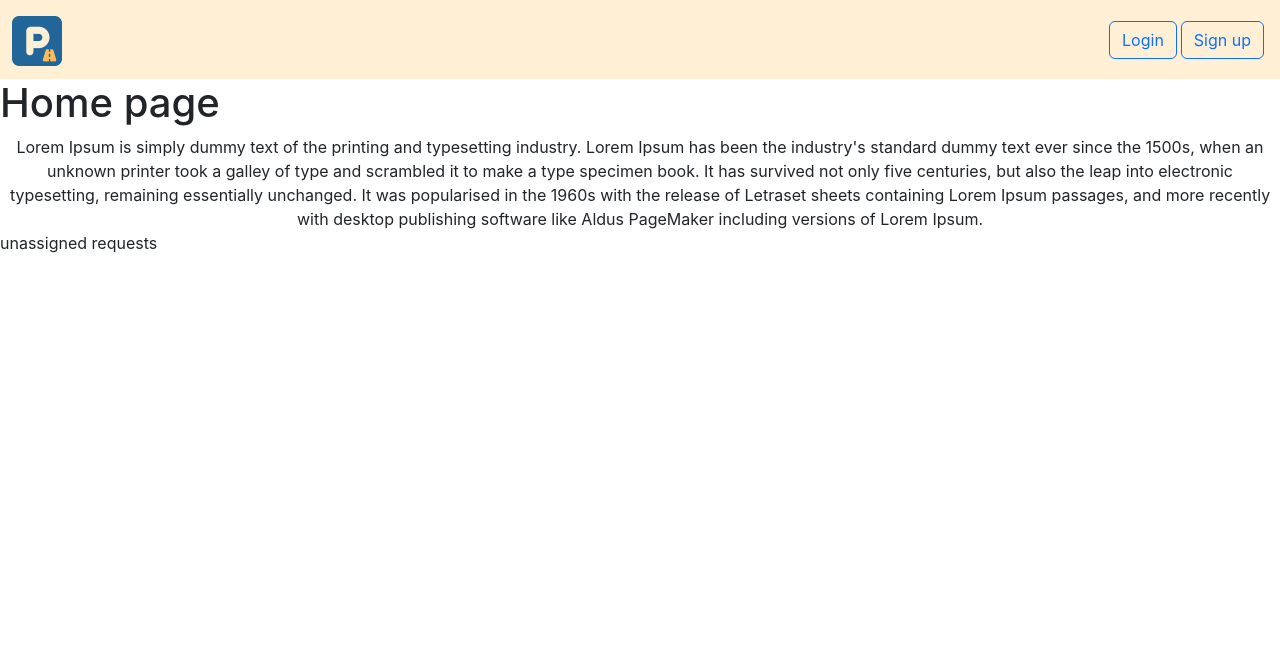
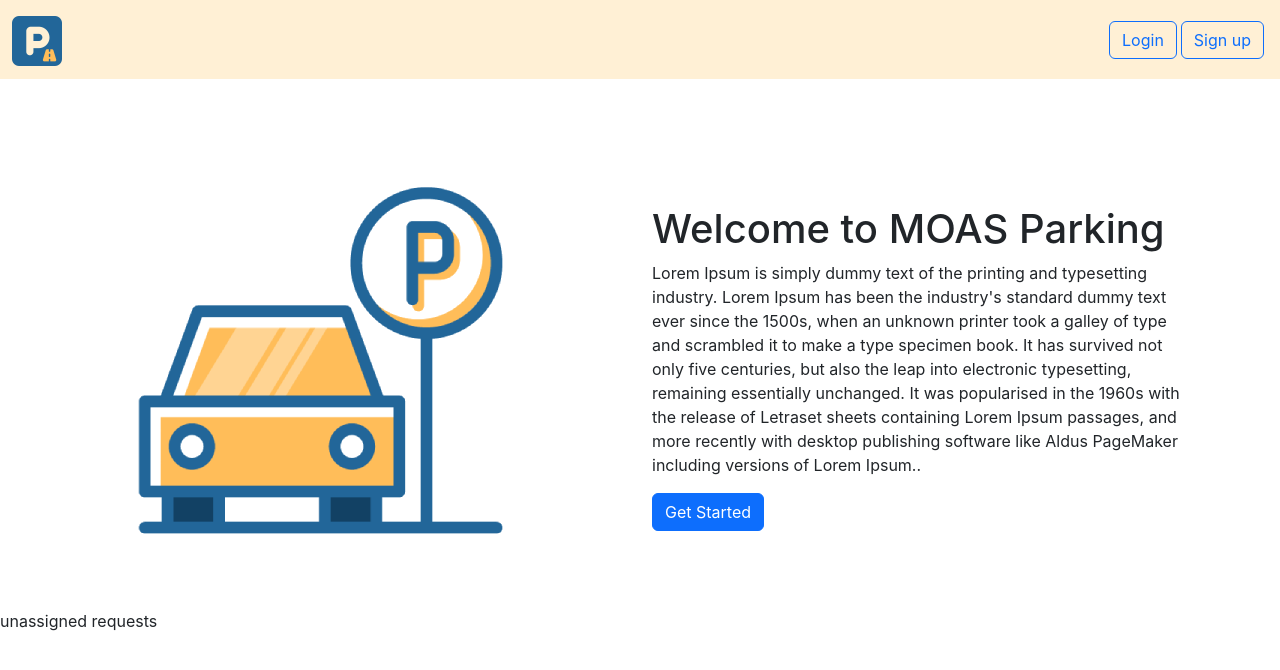
Before and after one commit to Gayan65/parkez, a React (Create React App) app in the folder frontend/: page / in a window 1280 px wide. Shown: the top 670 px of the page. Built offline with nearby package versions, Linux system fonts and the light colour scheme.

Commit message:
landing page css add

```diff
--- a/frontend/src/components/LandingPara.js
+++ b/frontend/src/components/LandingPara.js
@@ -1,17 +1,38 @@
 import React from "react";
+import imgLogo from "../assets/img/LandingLogo.png";
 
 const LandingPara = () => {
     return (
-        <div className="text-center">
-            Lorem Ipsum is simply dummy text of the printing and typesetting
-            industry. Lorem Ipsum has been the industry's standard dummy text
-            ever since the 1500s, when an unknown printer took a galley of type
-            and scrambled it to make a type specimen book. It has survived not
-            only five centuries, but also the leap into electronic typesetting,
-            remaining essentially unchanged. It was popularised in the 1960s
-            with the release of Letraset sheets containing Lorem Ipsum passages,
-            and more recently with desktop publishing software like Aldus
-            PageMaker including versions of Lorem Ipsum.
+        <div className="container hero-section mt-5">
+            <div className="row align-items-center">
+                <div className="col-md-6 hero-image-container">
+                    <img
+                        src={imgLogo}
+                        alt="Logo"
+                        className="d-inline-block align-text-top"
+                    ></img>
+                </div>
+
+                <div className="col-md-6 hero-text">
+                    <h1 className="hero-heading">Welcome to MOAS Parking</h1>
+                    <p className="hero-paragraph">
+                        Lorem Ipsum is simply dummy text of the printing and
+                        typesetting industry. Lorem Ipsum has been the
+                        industry's standard dummy text ever since the 1500s,
+                        when an unknown printer took a galley of type and
+                        scrambled it to make a type specimen book. It has
+                        survived not only five centuries, but also the leap into
+                        electronic typesetting, remaining essentially unchanged.
+                        It was popularised in the 1960s with the release of
+                        Letraset sheets containing Lorem Ipsum passages, and
+                        more recently with desktop publishing software like
+                        Aldus PageMaker including versions of Lorem Ipsum..
+                    </p>
+                    <a href="#get-started" className="btn btn-primary">
+                        Get Started
+                    </a>
+                </div>
+            </div>
         </div>
     );
 };
--- a/frontend/src/pages/Home.js
+++ b/frontend/src/pages/Home.js
@@ -11,7 +11,6 @@ const Home = () => {
     const { user } = useAuthContext();
     return (
         <div>
-            <h1>Home page</h1>
             <LandingPara />
             {user && <HomeUserForm />}
             {user && user.admin && <PendingRequest />}
```
Also changed, not shown: frontend/src/assets/img/LandingLogo.png (added).
